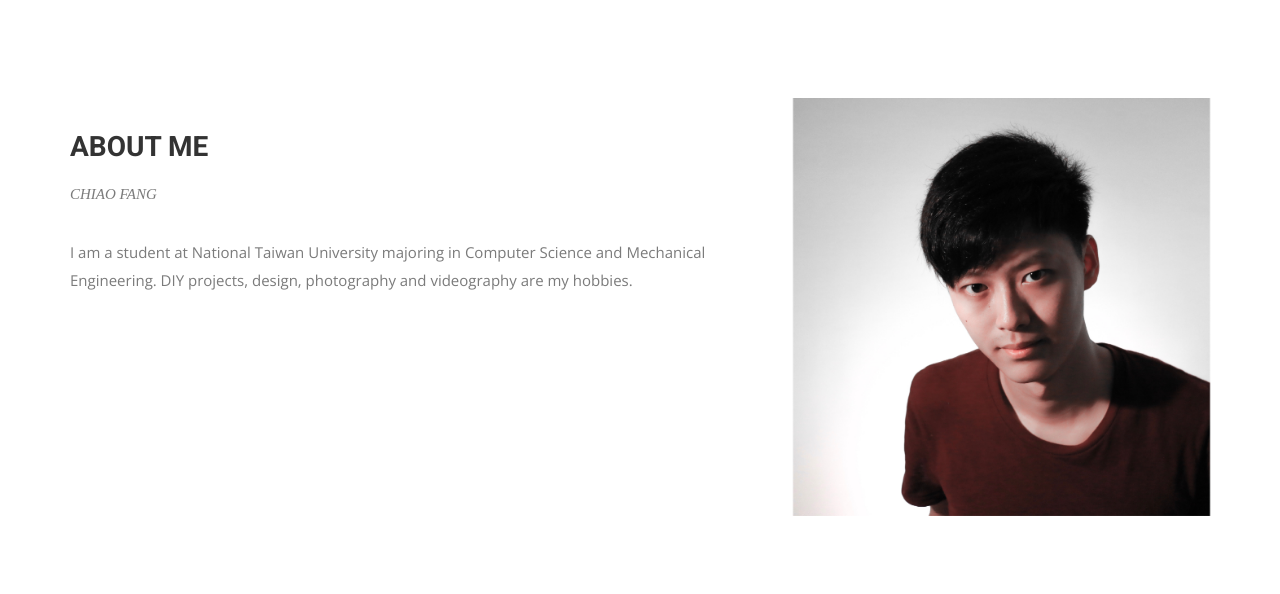
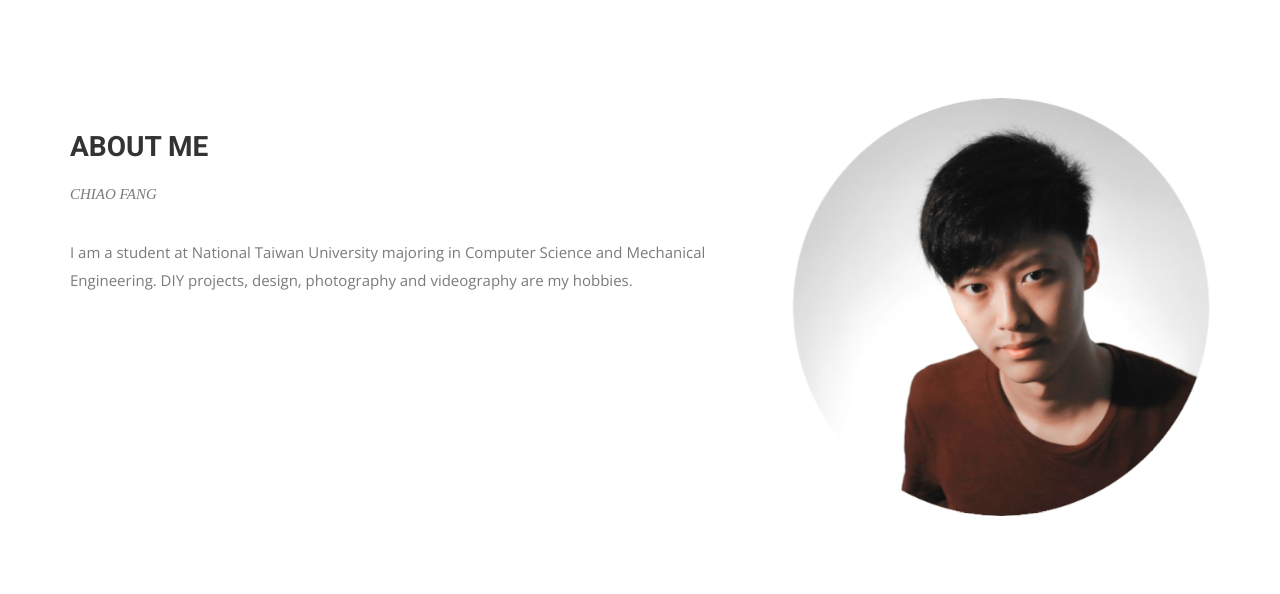
Before and after one commit to chiaojfang/chiaojfang.github.io, a plain HTML site: page design/index.html in a window 1280 px wide. Shown: the part 847-1441 px from the top of the page. Drawn offline with nearby package versions, Linux system fonts and the light colour scheme; a web font is replaced by a local one.

Commit message:
revised image

```diff
--- a/design/index.html
+++ b/design/index.html
@@ -21,7 +21,7 @@
 
 <title>ChiaoFang</title>
 
-<meta name="generator" content="Hugo 0.65.3" />
+<meta name="generator" content="Hugo 0.67.0" />
 <link rel="stylesheet" href="https://chiaojfang.github.io/design/css/owl.carousel.css" />
 <link rel="stylesheet" href="https://chiaojfang.github.io/design/css/bootstrap.min.css" />
 <link rel="stylesheet" href="https://chiaojfang.github.io/design/css/font-awesome.min.css" />
@@ -117,7 +117,7 @@
       </div>
       <div class="col-md-5 col-sm-12">
         <div class="block">
-         <img src=" https://chiaojfang.github.io/design/img/me_wrapper_img.jpg " alt="Img">
+         <img src=" https://chiaojfang.github.io/design/img/me.png " alt="Img">
         </div>
       </div>
     </div>
```
Also changed, not shown: design/blog/creating-a-new-theme/index.html (+1 -1 lines), design/blog/hugo-is-for-lovers/index.html (+1 -1 lines), design/blog/index.html (+1 -1 lines), design/blog/installation/index.html (+1 -1 lines), design/blog/migrate-from-jekyll/index.html (+1 -1 lines), design/categories/index.html (+1 -1 lines), design/categories/lorem/index.html (+1 -1 lines), design/categories/pseudo/index.html (+1 -1 lines), design/categories/starting/index.html (+1 -1 lines), design/contact/index.html (+1 -1 lines), design/service/index.html (+1 -1 lines), design/work/index.html (+1 -1 lines), design/img/me.png (added).
